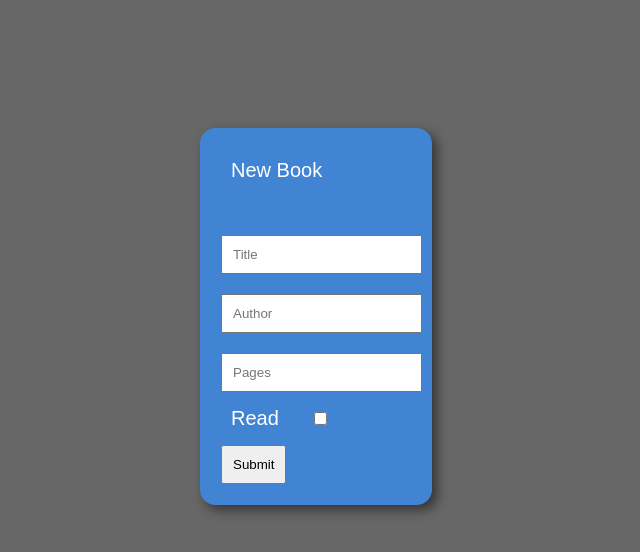
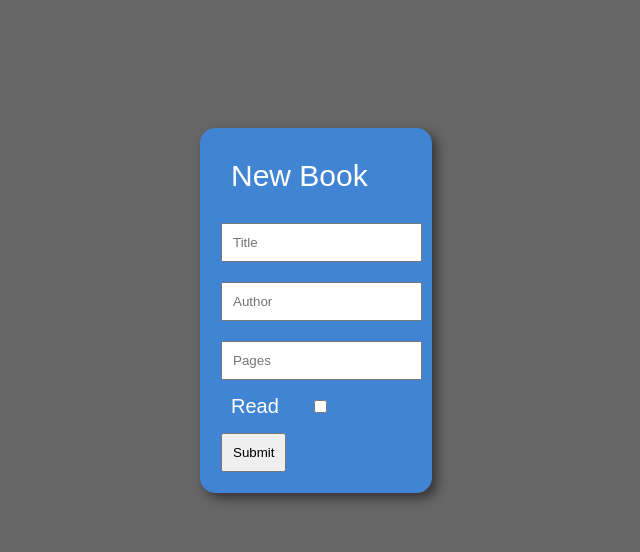
Before and after one commit to GeneZijlboot/Library, a plain HTML site: page index.html in a window 1280 px wide. Shown: the whole page, without its empty margins (324-964 px from the left). Drawn offline with Linux system fonts and the light colour scheme.

Commit message:
Update index.html

```diff
--- a/index.html
+++ b/index.html
@@ -8,8 +8,7 @@
      <body>
         <div class="HiddenForm">
             <form>
-                <p>New Book</p>
-                <br>
+                <p style="font-size: 30px;">New Book</p>
                 <input type="name" id="Title" name="Title" placeholder="Title" required>
                 <br>
                 <input type="name" id="author" name="author" placeholder="Author" required>
@@ -17,9 +16,9 @@
                 <input type="name" id="Pages" name="Pages" placeholder="Pages" required>
                 <br>
                 <label for="Read">Read </label>
-                <input type="checkbox" id="Read" name="Read">
+                <input style="cursor: pointer;" type="checkbox" id="Read" name="Read">
                 <br>
-                <input type="submit">
+                <input style="cursor: pointer;" type="submit">
             </form>
         </div>
         <script src="script.js"></script>
```
